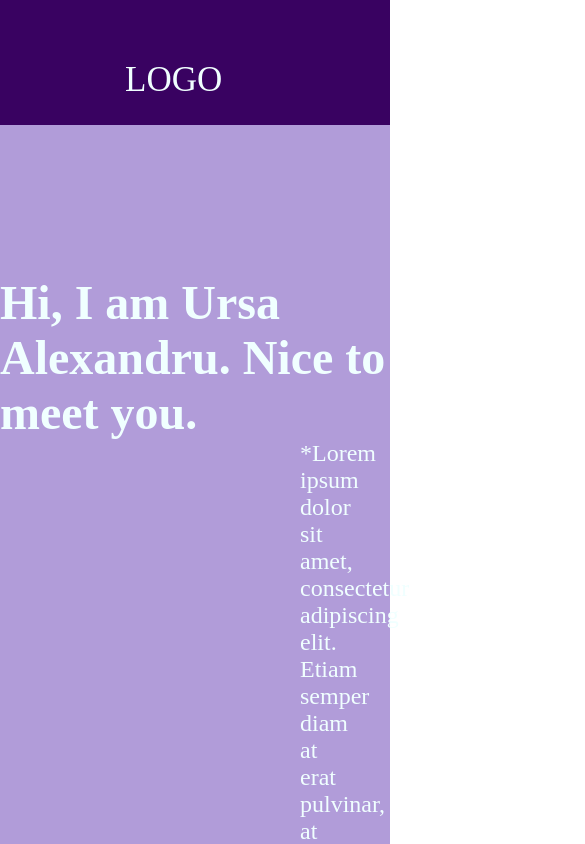
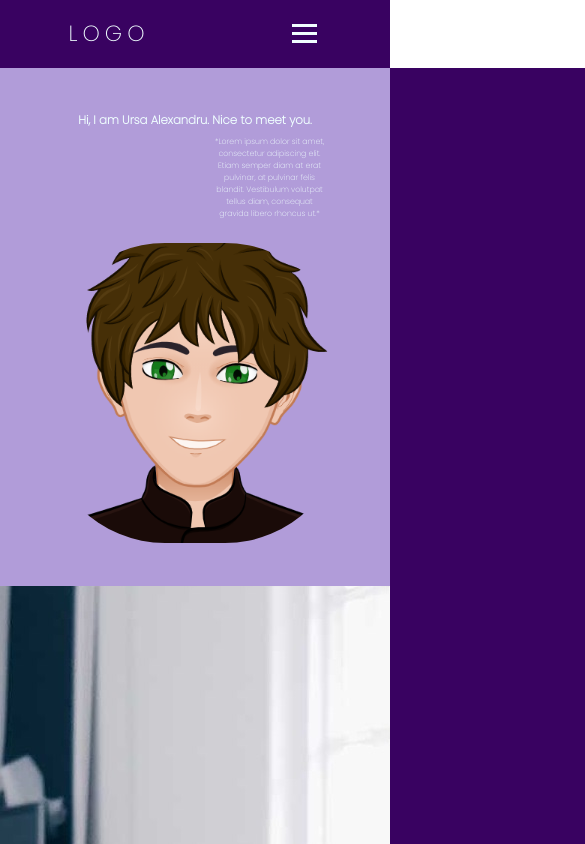
Before and after one commit to UrsaAlexandru/Personal-Portofolio-Webpage, a plain HTML site: page index.html in a window 390 px wide. Shown: the top 844 px of the page, 585 px wide, since content can reach past the window. Drawn offline with Linux system fonts and the light colour scheme.

Commit message:
Navbar + (about-section)

```diff
--- /dev/null
+++ b/app.js
@@ -0,0 +1,29 @@
+const navSlide = () => {
+    const burger = document.querySelector('.burger');
+    const nav = document.querySelector('.nav-links');
+    const navLinks = document.querySelectorAll('.nav-links li');
+
+    burger.addEventListener('click', () =>{
+        //TOGGLE NAV
+        nav.classList.toggle('nav-active');
+
+        //ANIMATE LINKS
+        navLinks.forEach((link, index) => {
+            if (link.style.animation) {
+                link.style.animation = '';
+            } else {
+                link.style.animation = `navLinkFade 0.5s ease forwards ${index / 7 + 0.5}s`
+            }
+        });
+        //BURGER ANIMATION
+        burger.classList.toggle('toggle');
+    });
+
+}
+
+
+const app = () =>{
+    navSlide();
+}
+
+app();
--- a/index.html
+++ b/index.html
@@ -5,25 +5,55 @@
     <meta http-equiv="X-UA-Compatible" content="IE=edge">
     <meta name="viewport" content="width=device-width, initial-scale=1.0">
     <link rel="stylesheet" href="https://cdnjs.cloudflare.com/ajax/libs/font-awesome/4.7.0/css/font-awesome.min.css">
+    <link href="https://fonts.googleapis.com/css2?family=Poppins:wght@200&display=swap" rel="stylesheet">
     <link rel="stylesheet" href="mystyle.css">
     <title>Ursa Alexandru | Portofolio | Future Front-end Developer</title>
 
 </head>
 <body>
-    <header class="navbar">
-        <p class="logo">LOGO</p>
-    </header>
+    <div class="flexbox-container">
+    <nav id="navbar">
+        <div class="logo">
+            <h4>
+                LOGO
+            </h4>
+        </div>
+        <ul class="nav-links">
+            <li class="1"><a href="#">Home</a></li>
+            <li class="2"><a href="#about-section">About</a></li>
+            <li class="3"><a href="#">Skills</a></li>
+            <li class="4"><a href="#">Projects</a></li>
+        </ul>
+        <div class="burger">
+            <div class="line1"></div>
+            <div class="line2"></div>
+            <div class="line3"></div>
+        </div>
+    </nav>
+
     <div class = "welcome-section">
         <h1 class = "welcome-header center">Hi, I am Ursa Alexandru. Nice to meet you.</h1>
-        <p class = "about-me-p">*Lorem ipsum dolor sit amet, consectetur adipiscing elit.
-            Etiam semper diam at erat pulvinar, at pulvinar felis blandit.
-            Vestibulum volutpat tellus diam, consequat gravida libero rhoncus ut.*
-        </p>
+        <div class = "about-me-p" ><p id="first">
+                *Lorem ipsum dolor sit amet, consectetur adipiscing elit.
+                Etiam semper diam at erat pulvinar, at pulvinar felis blandit.
+                Vestibulum volutpat tellus diam, consequat gravida libero rhoncus ut.*
+             </p>
+        </div>
         <div class ="imagine-block">
             <img src="img/AvatarMaker.png" class= "avatar" alt="avatar">
         </div>
 
     </div>
+
+    <div id = "about-section">
+        <h3 class="about-section-header center">Who am i?</h3>
+        <div class = "about-me-p"><p id = "second">
+            *Lorem ipsum dolor sit amet, consectetur adipiscing elit.
+            Etiam semper diam at erat pulvinar, at pulvinar felis blandit.
+            Vestibulum volutpat tellus diam, consequat gravida libero rhoncus ut.*
+        </p></div>
+    </div>
+
     <footer>
         <div class="footer-container">
             <div class="quote-container">
@@ -39,5 +69,7 @@
             </div>
         </div>
     </footer>
+    </div>
+    <script src="app.js"></script>
 </body>
 </html>
--- a/mystyle.css
+++ b/mystyle.css
@@ -1,5 +1,5 @@
 html, body, div, span, applet, object, iframe,
-h1, h2, h3, h4, h5, h6, p, blockquote, pre,
+h1, h2, h3, h4, h5, h6, blockquote, pre,
 a, abbr, acronym, address, big, cite, code,
 del, dfn, em, img, ins, kbd, q, s, samp,
 small, strike, strong, sub, sup, tt, var,
@@ -19,6 +19,11 @@ time, mark, audio, video {
 	vertical-align: baseline;
 }
 
+.flexbox-container {
+    display:flex;
+    flex-direction: column;
+}
+
 .center {
     display: flex;
     justify-content: center;
@@ -26,44 +31,164 @@ time, mark, audio, video {
 }
 
 /* Navbar section */
-.navbar {
+nav {
+    display: flex;
+    justify-content: space-around;
+    align-items: center;
+    min-height: 8vh;
     background-color: rgb(57, 2, 97);
-    padding: 25px;
+    font-family: 'Poppins', sans-serif;
+}
+
+#navbar {
+    position:fixed;
+    top:0px;
+    width:100%;
+    z-index:9999;
+}
+
+.nav-links{
+    display: flex;
+    justify-content: space-around;
+    width: 35%;
+}
+
+.nav-links li {
+    list-style: none;
+}
+
+.nav-links a {
+    color: azure;
+    letter-spacing: 3px;
+    text-decoration: none;
+    font-weight: bold;
+    font-size: 14px;
 }
 
 .logo {
     color: azure;
-    margin-top:35px;
-    margin-left:100px;
-    font-size:35px;
+    font-size:22px;
+    letter-spacing: 5px;
 }
+
+.burger{
+    display: none;
+    cursor: pointer;
+}
+
+.burger div{
+    width: 25px;
+    height: 3px;
+    background-color: azure;
+    margin: 5px;
+    transition: all 0.3s ease;
+}
+
+@media screen and (max-width:768px){
+    .navbar {
+        overflow: hidden;
+    }
+
+    .nav-links{
+        position: absolute;
+        right: 0px;
+        height: 92vh;
+        top: 8vh;
+        background-color: rgb(57, 2, 97);
+        display: flex;
+        flex-direction: column;
+        align-items: center;
+        width: 50%;
+        transform: translateX(100%);
+        transition: transform 0.5s ease-in;
+    }
+
+    .nav-links li {
+        opacity: 0;
+    }
+
+    .burger{
+        display: block;
+    }
+    /*Welcome section*/
+    .welcome-section {
+        display:flex;
+        flex-direction: column;
+        justify-content: space-between;
+    }
+
+    .welcome-header{
+        margin-top: 10vh;
+    }
+
+    .about-me-p #first{
+        width:30%;
+        margin-left: 0px;
+        padding-left: -10vh;
+
+    }
+
+    .avatar {
+        height: 20vh;
+        width: 20vh;
+    }
+
+
+}
+
+.nav-active {
+    transform: translateX(0%);
+}
+
+@keyframes navLinkFade {
+    from{
+        opacity: 0;
+        transform: translateX(50px);
+    }
+    to{
+        opacity: 1;
+        transform: translateX(0px);
+    }
+
+}
+
+.toggle .line1{
+    transform: rotate(-45deg) translate(-5px, 6px);
+}
+
+.toggle .line2{
+    opacity: 0;
+}
+
+.toggle .line3{
+    transform: rotate(45deg) translate(-5px, -6px);
+}
+
 
 /*Welcome section*/
 .welcome-section {
-    position:absolute;
+    position: relative;
     width: 100%;
-    height: 120%;
-    z-index: 10;
+    min-height: 100%;
     background-color: #b19cd9;
 }
 
 .welcome-header {
+    padding-top: 7vw;
     font-weight: 800;
-    font-size: 48px;
+    font-size: 3vw;
     color: azure;
-    margin-top: 150px;
+    font-family: 'Poppins', sans-serif;
 }
 
-.about-me-p {
-    display: block;
-    padding-left: 0px;
-    padding-right: 0px;
-    margin-left: 300px;
-    margin-right: 300px;
-    margin-bottom: 20px;
+.about-me-p #first{
+    padding-left: 25vh;
+    padding-right: 25vh;
+    margin-bottom: 23px;
     text-align: center;
     color: azure;
-    font-size: 24px;
+    font-size: 2vw;
+    font-family: 'Poppins', sans-serif;
 }
 
 .avatar {
@@ -72,17 +197,43 @@ time, mark, audio, video {
     height: 300px;
     display: block;
     margin-left: auto;
-    margin-right: auto
+    margin-right: auto;
+    margin-bottom: 11vw;
 }
+
+/* About section*/
+
+#about-section {
+    background-image: url("img/background2.jpg");
+    width: 1519px;
+    height: 1073px;
+}
+
+.about-section-header{
+    padding-top: 7vw;
+    font-weight: 800;
+    font-size: 3vw;
+    color: rgb(57, 2, 97);
+    font-family: 'Poppins', sans-serif;
+}
+
+.about-me-p #second {
+    padding-left: 25vh;
+    padding-right: 25vh;
+    margin-bottom: 23px;
+    text-align: center;
+    color: rgb(57, 2, 97);
+    font-size: 2vw;
+    font-family: 'Poppins', sans-serif;
+    font-weight: bold;
+}
+
 
 /* Footer section*/
 footer {
     display: inline;
-    position:absolute;
-    bottom: -53%;
     width: 100%;
     background-color: rgb(57, 2, 97);
-    z-index: 1;
 }
 
 .footer-container {
```
Also changed, not shown: img/background.jpg (added), img/background2.jpg (added).
